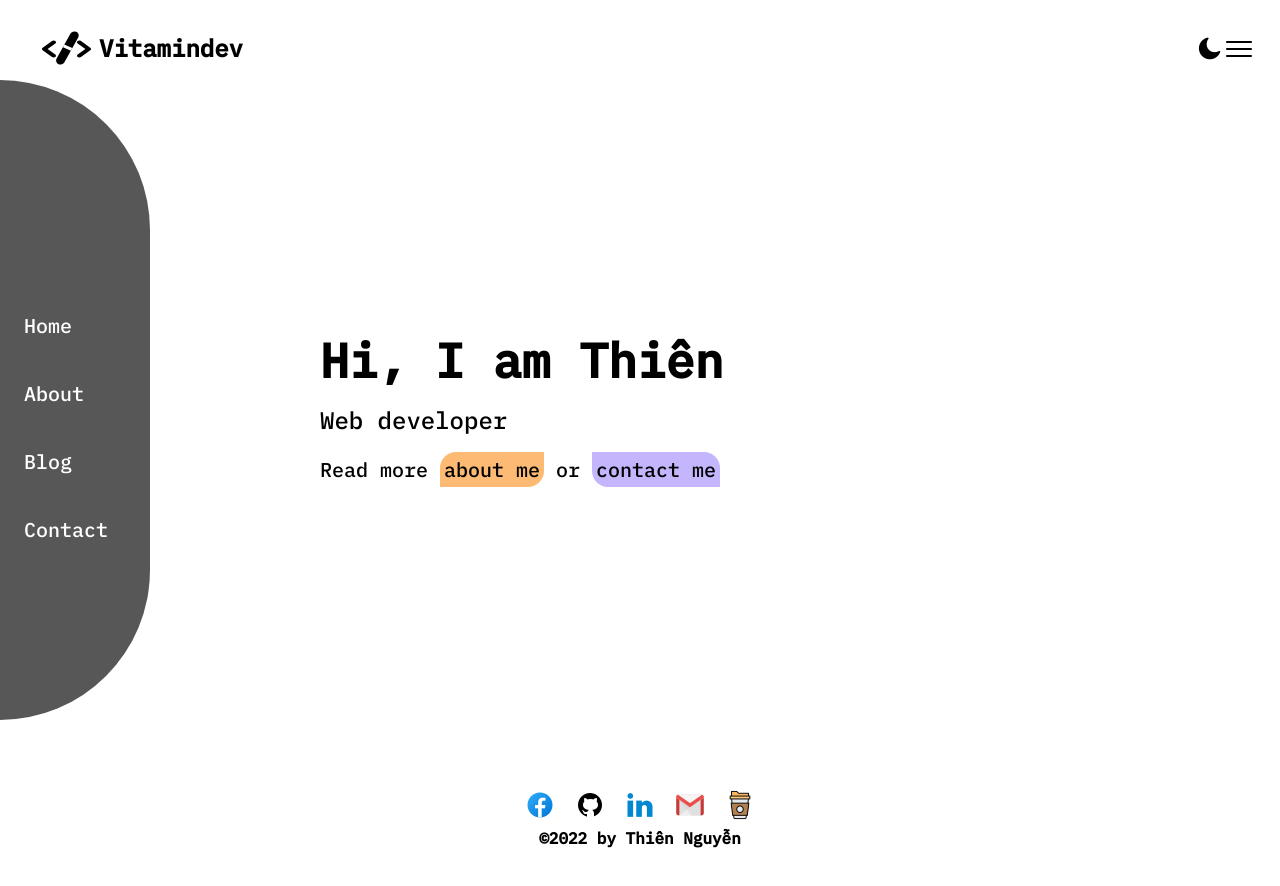
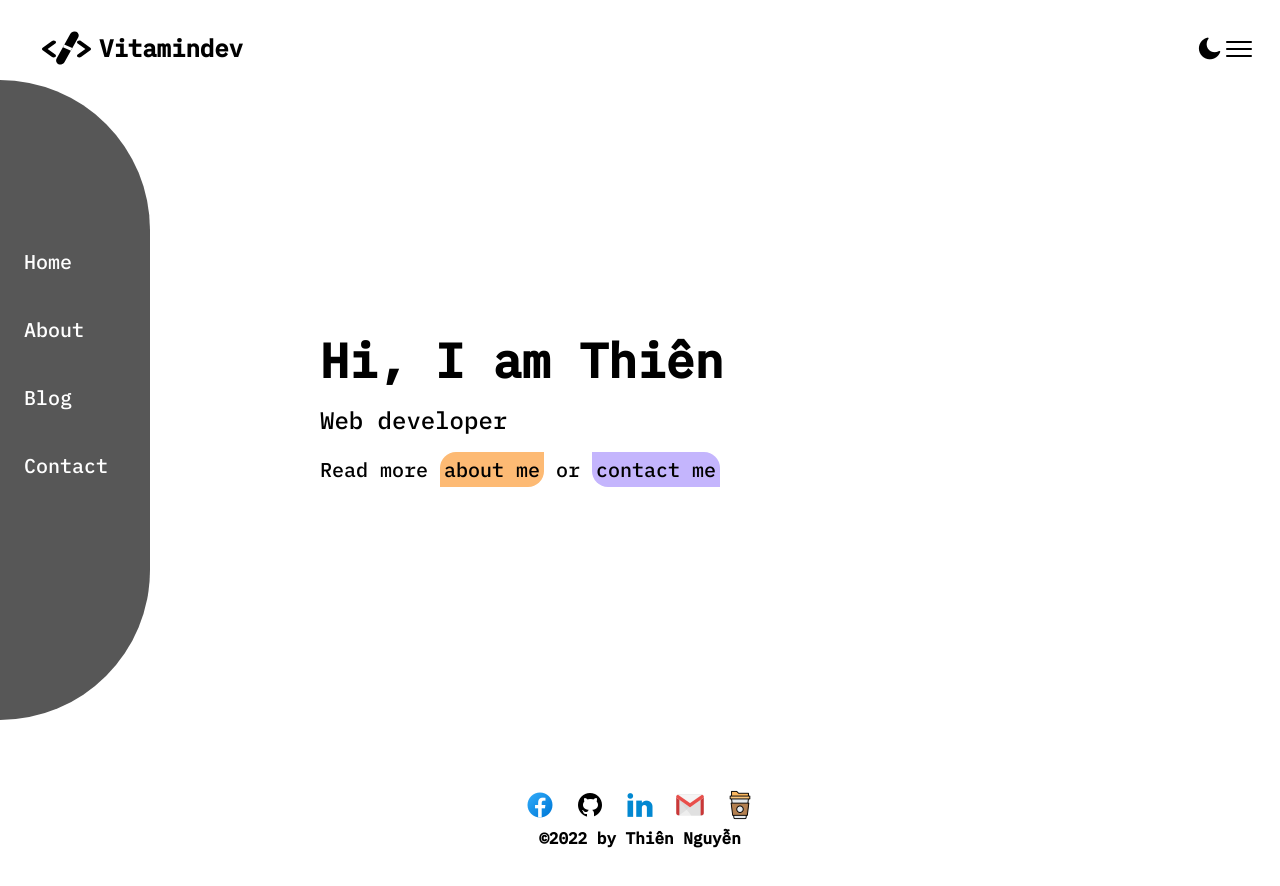
Before and after one commit to veDnimatvi/VitamindevSite, a Next.js app: page / in a window 1280 px wide. Both pictures are taken after a click on the element 1224 px from the left and 50 px from the top of the page. Shown: the top 886 px of the page. Built offline with nearby package versions, Linux system fonts and the light colour scheme.

Commit message:
style: ui

```diff
--- a/pages/components/Header.jsx
+++ b/pages/components/Header.jsx
@@ -112,7 +112,7 @@ const Header = () => {
         }
       >
         <div
-          className="py-5 pl-6 mt-48 text-xl duration-500 cursor-pointer hover:bg-white hover:text-black"
+          className="py-5 pl-6 mt-32 text-xl duration-500 cursor-pointer hover:bg-white hover:text-black"
           onClick={closeMenu}
         >
           <Link href="/">Home</Link>
```
